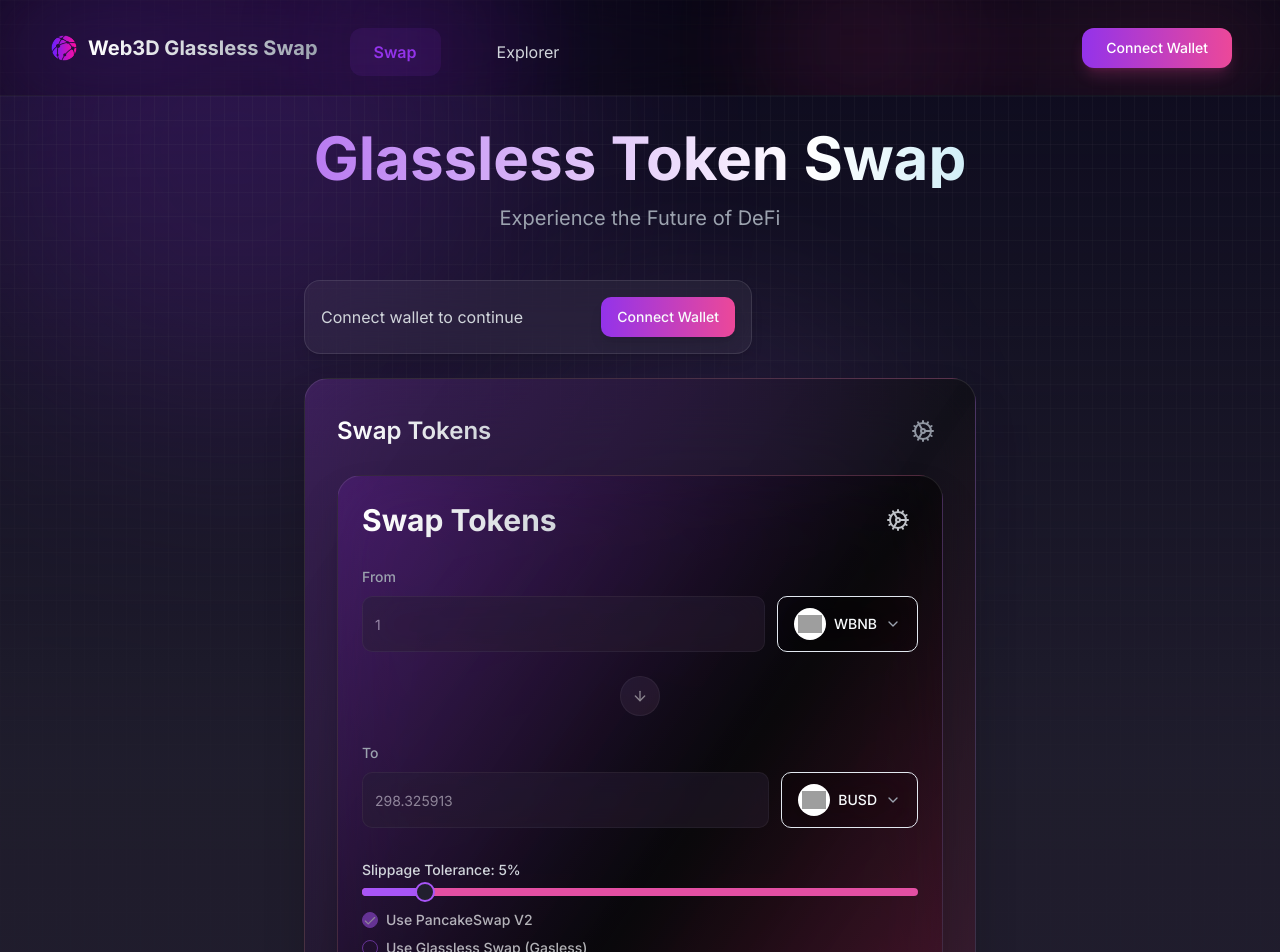
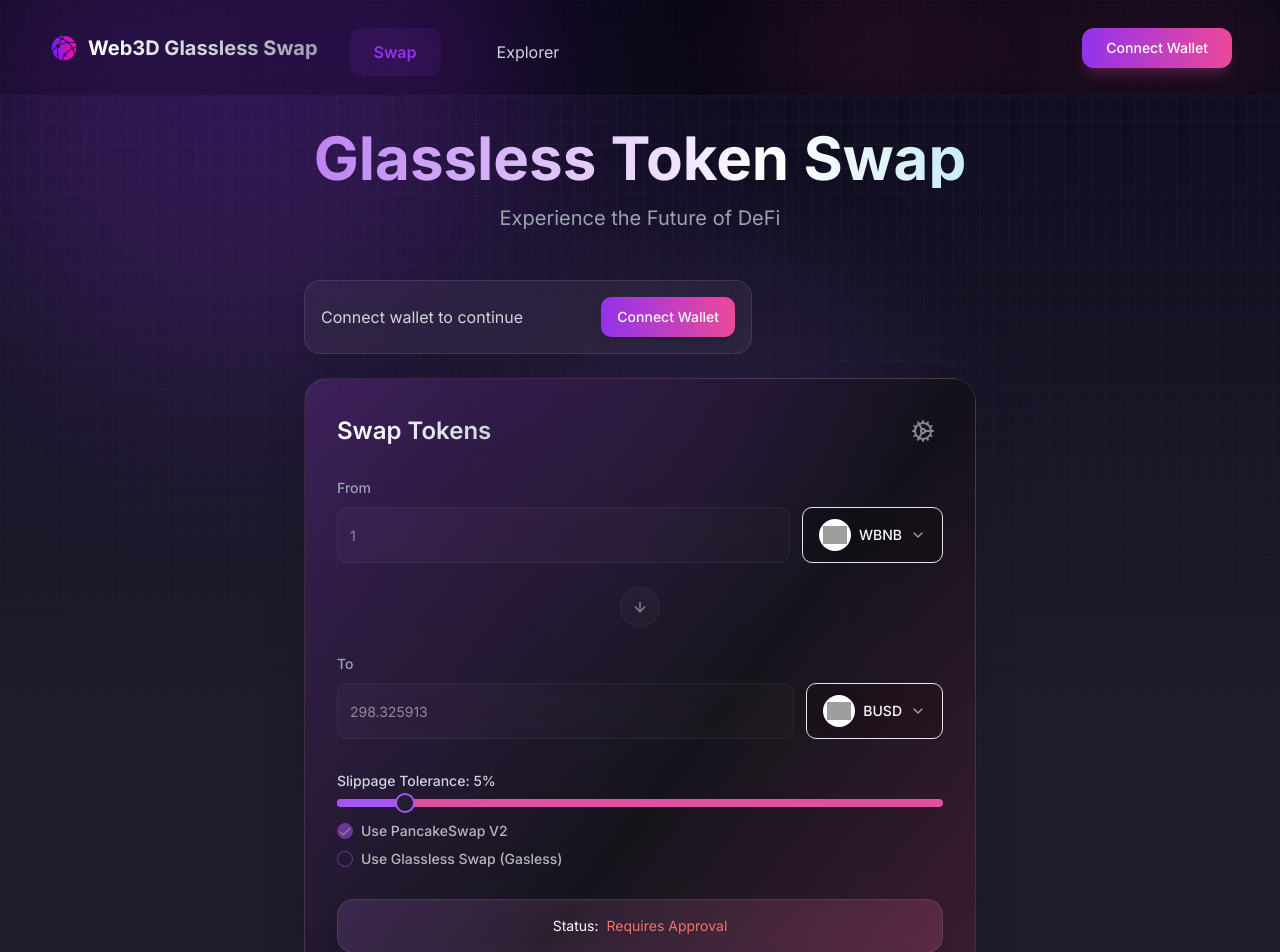
Before and after one commit to mrl006/neon-glass-swap, a React (Vite) app: page / in a window 1280 px wide. Shown: the top 952 px of the page. Built offline with nearby package versions, Linux system fonts and the light colour scheme; grey boxes are pictures that could not be loaded.

Commit message:
Reverted to commit e376adaab1849a6d9c8bfb9aa55491674bbb3165

```diff
--- a/src/components/SwapForm.tsx
+++ b/src/components/SwapForm.tsx
@@ -1,6 +1,5 @@
 
 import React from 'react';
-import { Cog } from 'lucide-react';
 import { useWallet } from '../services/walletService';
 import { TokenModel } from '../models/TokenModel';
 import { useSwapState } from '../hooks/useSwapState';
@@ -35,25 +34,6 @@ const SwapForm: React.FC = () => {
   };
 
   return (
-    <div className="bg-gradient-to-br from-purple-900/40 via-black/50 to-pink-900/40 rounded-3xl p-6 border border-white/10 backdrop-blur-2xl shadow-2xl animate-fade-in">
-      <div className="flex justify-between items-center mb-6">
-        <h2 className="text-3xl font-bold bg-gradient-to-r from-white to-gray-300 bg-clip-text text-transparent">
-          Swap Tokens
-        </h2>
-        <TooltipProvider>
-          <Tooltip>
-            <TooltipTrigger asChild>
-              <button className="p-2 hover:bg-white/10 rounded-lg transition-colors">
-                <Cog className="w-6 h-6 text-gray-300 animate-pulse" />
-              </button>
-            </TooltipTrigger>
-            <TooltipContent>
-              <p>Swap Settings</p>
-            </TooltipContent>
-          </Tooltip>
-        </TooltipProvider>
-      </div>
-
     <div className="space-y-8">
       <SwapInputs
         state={state}
@@ -112,7 +92,7 @@ const SwapForm: React.FC = () => {
       </div>
 
       {state.quote && (
-          <div className="glass-panel p-6 rounded-2xl bg-gradient-to-br from-purple-500/5 via-black/20 to-pink-500/5 backdrop-blur-sm border border-white/10 animate-fade-in">
+        <div className="p-6 rounded-2xl bg-gradient-to-br from-purple-500/5 via-black/20 to-pink-500/5 backdrop-blur-sm border border-white/10 animate-fade-in">
           <div className="flex flex-col gap-3">
             <div className="flex justify-between text-sm">
               <span className="text-gray-400">Rate</span>
@@ -136,7 +116,6 @@ const SwapForm: React.FC = () => {
         </div>
       )}
     </div>
-    </div>
   );
 };
 
--- a/src/components/swap/SwapInputs.tsx
+++ b/src/components/swap/SwapInputs.tsx
@@ -37,7 +37,7 @@ const SwapInputs: React.FC<SwapInputsProps> = ({
               placeholder="0.0"
               value={state.amount}
               onChange={onAmountChange}
-              className="glass-input text-lg h-14 bg-gradient-to-br from-purple-900/10 to-pink-900/10 border-white/10 focus:border-neon-purple/50 focus:ring-neon-purple/20"
+              className="glass-input text-lg h-14 bg-white/5 border-white/10 focus:border-neon-purple/50 focus:ring-neon-purple/20"
               disabled={disabled}
             />
           </div>
@@ -57,10 +57,10 @@ const SwapInputs: React.FC<SwapInputsProps> = ({
           size="icon"
           variant="outline"
           onClick={onSwitchTokens}
-          className="rounded-full w-10 h-10 bg-gradient-to-br from-purple-500/10 to-pink-500/10 border-white/10 hover:bg-white/10 hover:border-white/20 transition-all duration-300 animate-pulse"
+          className="rounded-full w-10 h-10 bg-white/5 border-white/10 hover:bg-white/10 hover:border-white/20 transition-all duration-300"
           disabled={disabled}
         >
-          <ArrowDown className="h-5 w-5 text-white" />
+          <ArrowDown className="h-5 w-5" />
         </Button>
       </div>
 
@@ -73,7 +73,7 @@ const SwapInputs: React.FC<SwapInputsProps> = ({
               type="text"
               placeholder="0.0"
               value={isLoadingQuote ? "Loading..." : state.quote?.outputAmount.toFixed(6) || "0.0"}
-              className="glass-input text-lg h-14 bg-gradient-to-br from-purple-900/10 to-pink-900/10 border-white/10"
+              className="glass-input text-lg h-14 bg-white/5 border-white/10"
               disabled
             />
             {isLoadingQuote && (
```
Lines whose indentation alone changed are shown as unchanged.
